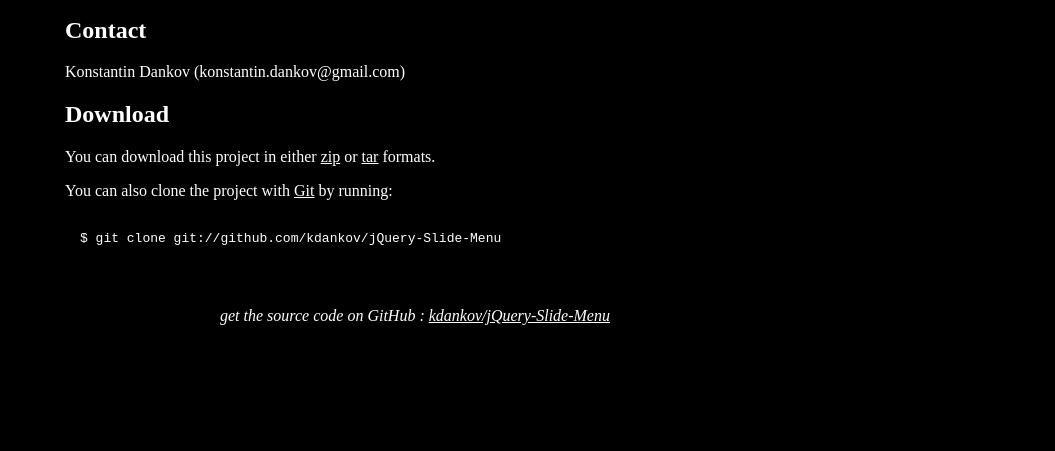
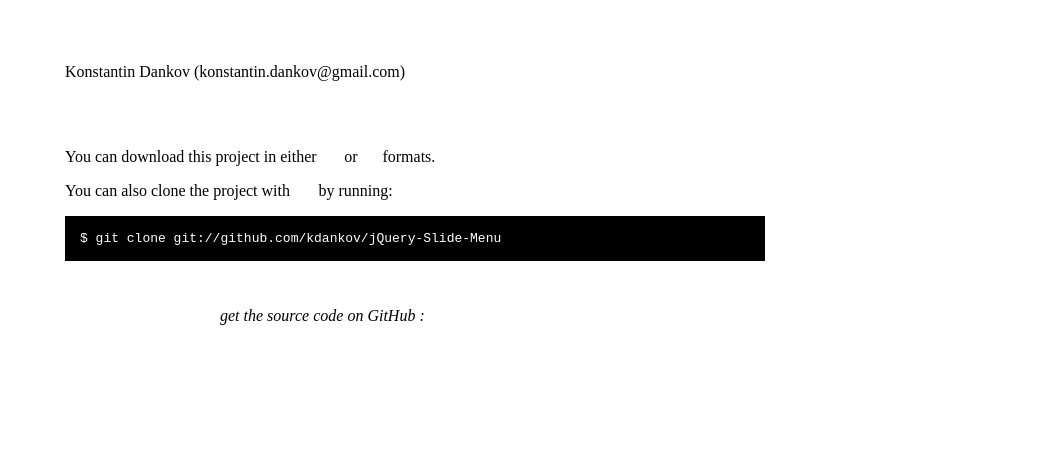
Before and after one commit to kdankov/jquery-slidemenu, a plain HTML site: page index.html in a window 1280 px wide. Shown: the part 349-800 px from the top of the page, without its empty margins (225-1280 px from the left). Drawn offline with Linux system fonts and the light colour scheme.

Commit message:
Color change

```diff
--- a/index.html
+++ b/index.html
@@ -10,9 +10,8 @@
 	<style type="text/css">
 		body {
   		margin-top: 1.0em;
-  		background-color: #000000;
-		  font-family: "Helvetica,Arial,FreeSans";
-  		color: #ffffff;
+	    font-family: "Helvetica,Arial,FreeSans";
+  		color: #000;
     }
     #container {
       margin: 0 auto;
```
